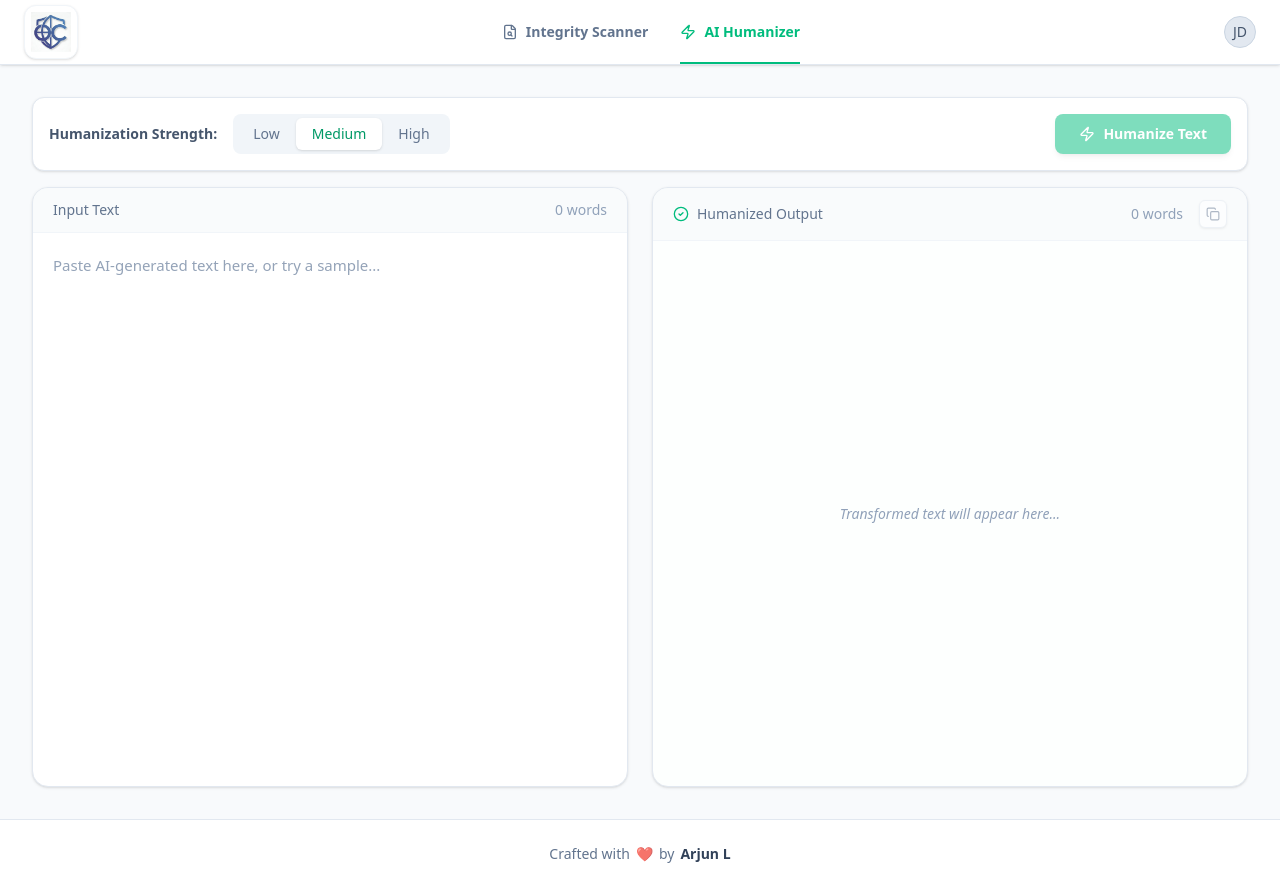
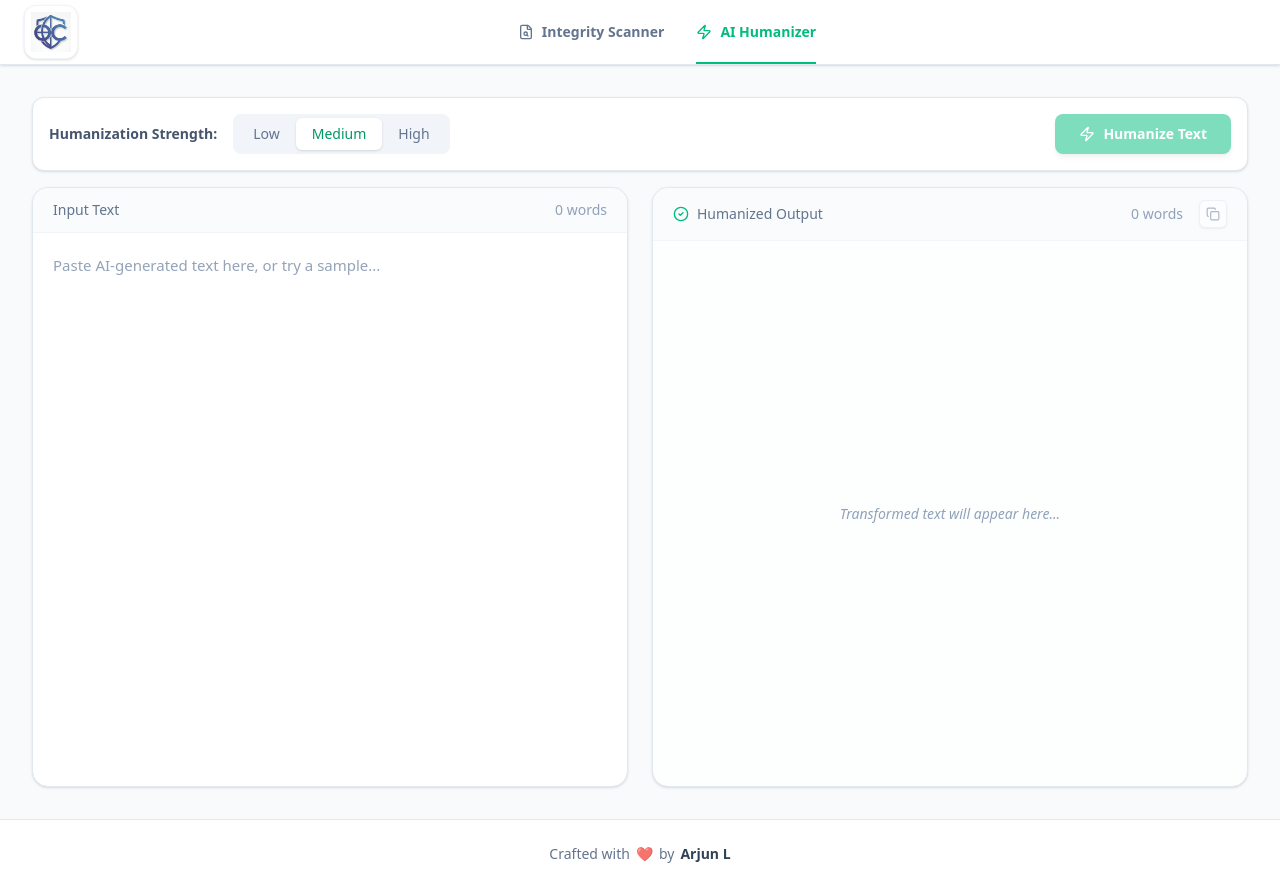
Before and after one commit to thearjunl/OriginCheck, a Next.js app: page / in a window 1280 px wide. Built offline with nearby package versions, Linux system fonts and the light colour scheme.

Commit message:
Remove JD avatar from Navbar and hide Next.js dev indicator

```diff
--- a/src/app/globals.css
+++ b/src/app/globals.css
@@ -241,3 +241,8 @@ textarea::placeholder {
   background-image: radial-gradient(circle, #E2E8F0 1px, transparent 1px);
   background-size: 24px 24px;
 }
+
+/* Hide Next.js dev indicator */
+nextjs-portal {
+  display: none !important;
+}
--- a/src/app/page.js
+++ b/src/app/page.js
@@ -223,9 +223,7 @@ export default function HomePage() {
           </div>
 
           <div className="flex items-center gap-4">
-            <div className="h-8 w-8 rounded-full bg-slate-200 flex items-center justify-center text-sm font-medium text-slate-600 border border-slate-300">
-              JD
-            </div>
+
           </div>
         </div>
       </nav>
```
